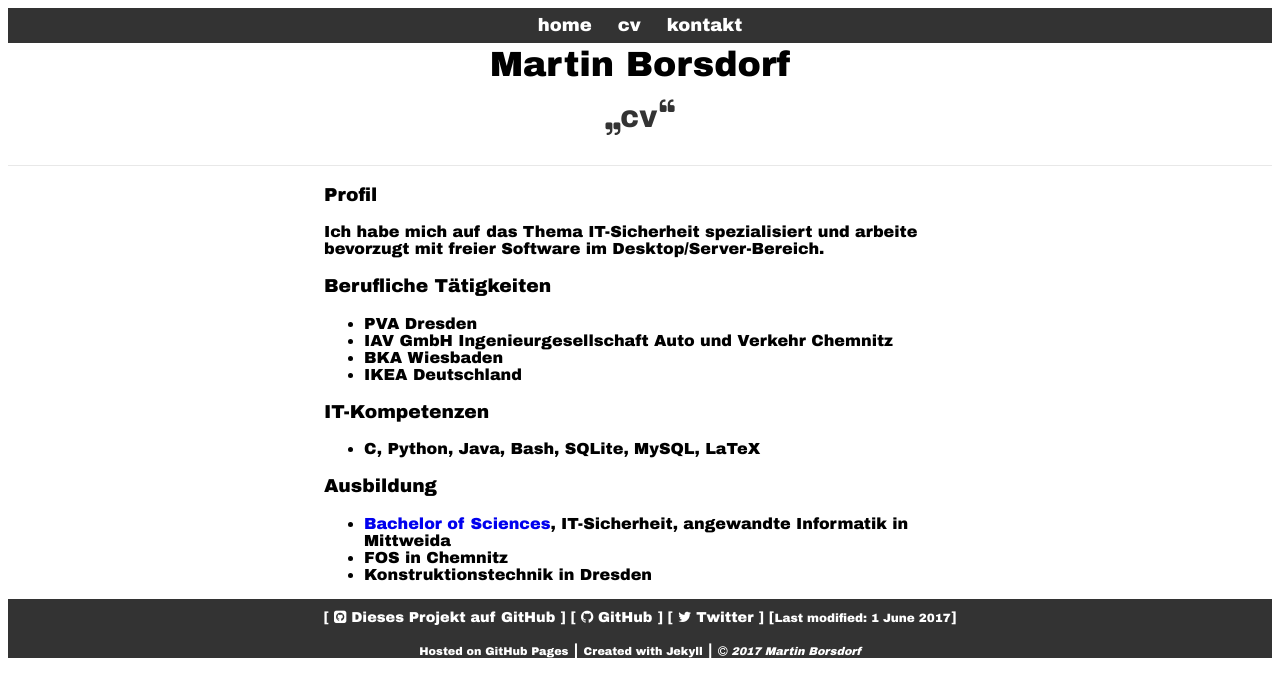
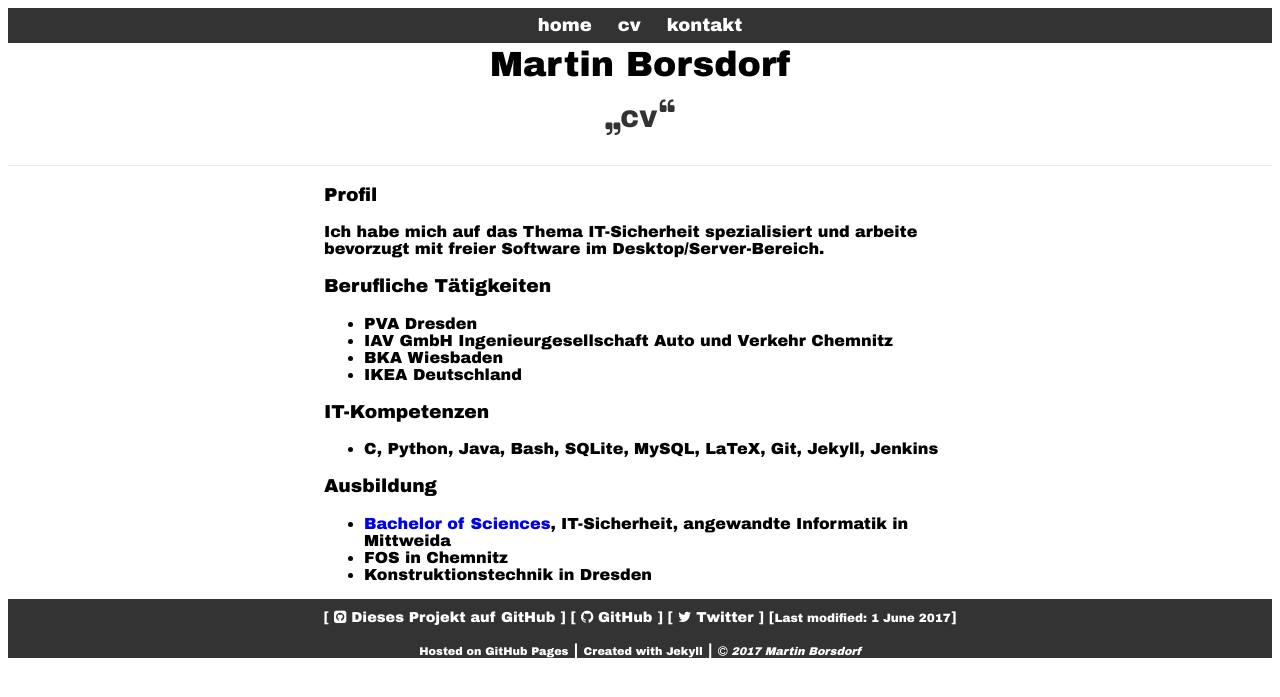
Before and after one commit to MartinBorsdorf/martinborsdorf.github.io, a Jekyll site: the page built from doc/index.md, in a window 1280 px wide. Shown: the top 697 px of the page. Built offline with Jekyll 4.4.1, drawn with Linux system fonts in a browser that asks for light colours; nearby versions of some CDN libraries; a script that is not in the unit is left out.

Commit message:
weitere Skills eingefügt

```diff
--- a/doc/index.md
+++ b/doc/index.md
@@ -18,7 +18,7 @@ Ich habe mich auf das Thema IT-Sicherheit spezialisiert und arbeite bevorzugt mi
 
 ### IT-Kompetenzen
 
-* C, Python, Java, Bash, SQLite, MySQL, LaTeX
+* C, Python, Java, Bash, SQLite, MySQL, LaTeX, Git, Jekyll, Jenkins
 
 ### Ausbildung
 
```
